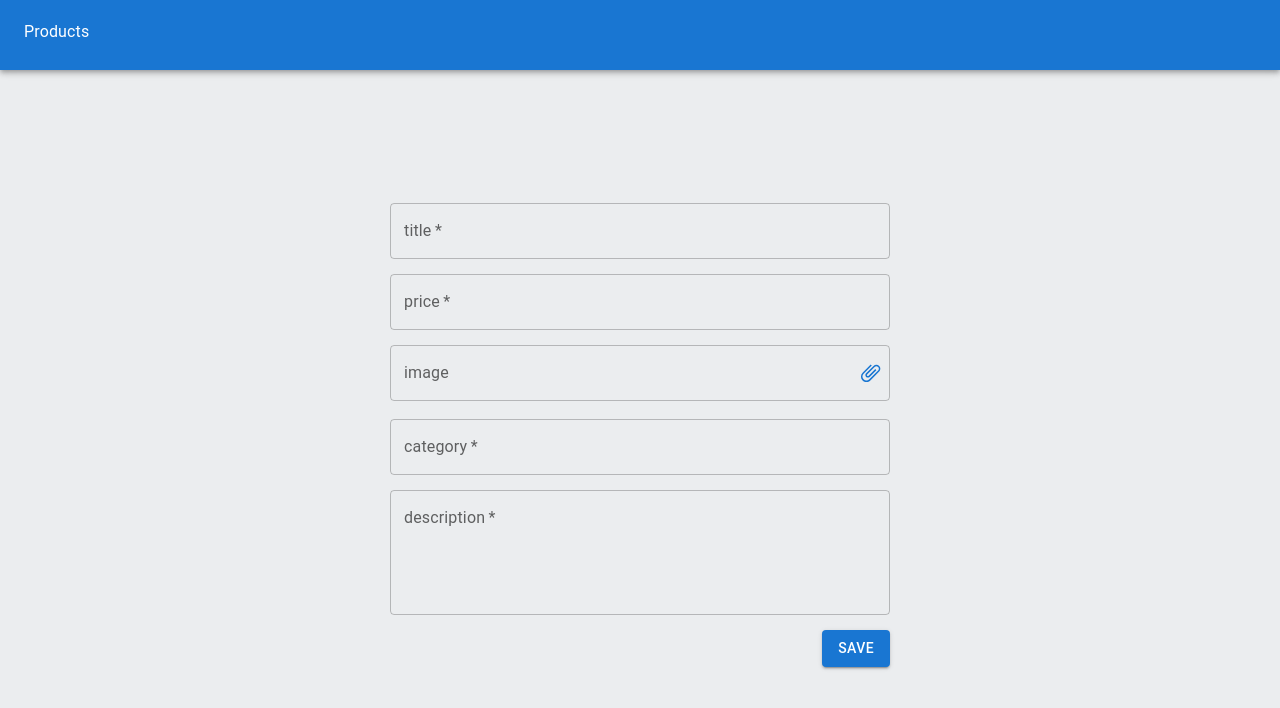
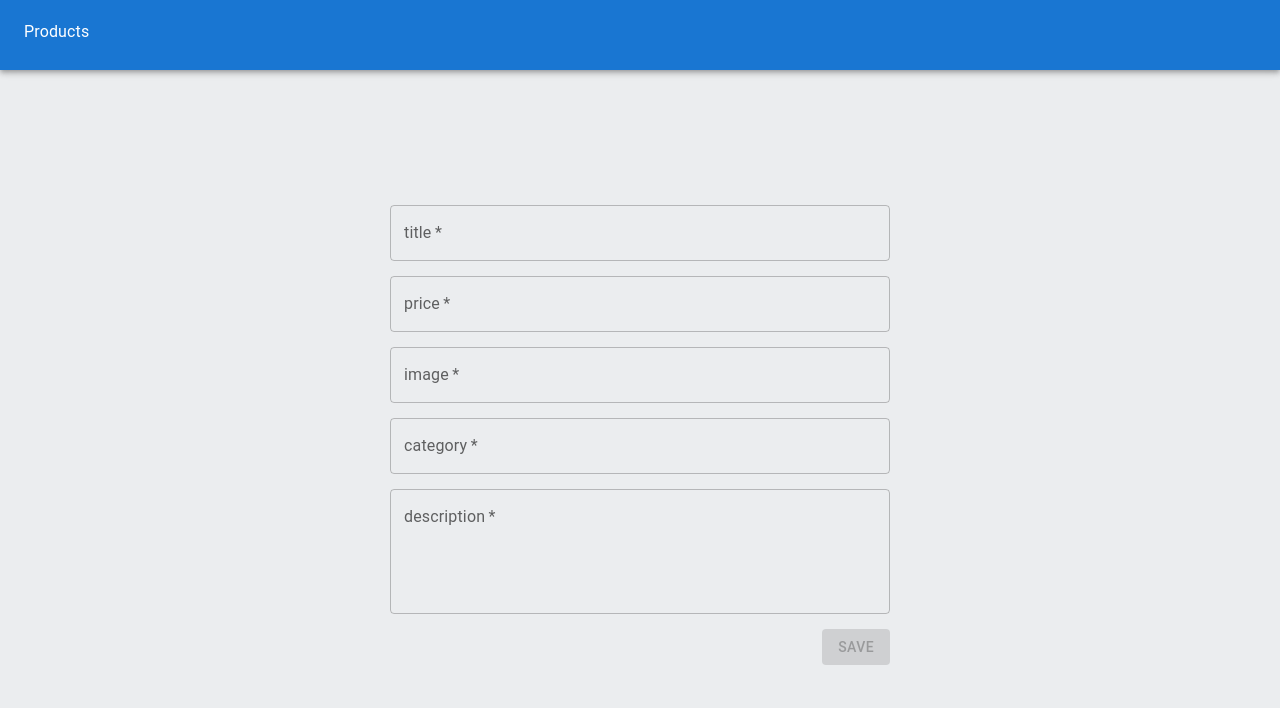
Before and after one commit to dosenk/products, a React (Create React App) app: page /products/add in a window 1280 px wide. Shown: the top 708 px of the page. Built offline with nearby package versions, Linux system fonts and the light colour scheme.

Commit message:
fix: form validation

```diff
--- a/src/components/ProductForm.tsx
+++ b/src/components/ProductForm.tsx
@@ -1,5 +1,5 @@
 import { Box, TextField, Grid, Button, CircularProgress } from '@mui/material';
-import React, { FC, useState } from 'react';
+import React, { FC, useCallback, useEffect, useState } from 'react';
 import { saveProduct, useAddProductMutation } from '../services/ProducService';
 import { productFormInputs } from './constants/constants';
 import { FileInput } from './modules/FileInput';
@@ -7,28 +7,69 @@ import { IProduct } from '../models/IProduct';
 import { useAppDispatch } from '../hooks/redux';
 import { useParams } from 'react-router-dom';
 import { IParams } from './Product';
+import { BackBtn } from './modules/NavBtns';
 
 const ProductForm = () => {
   const { id } = useParams<IParams>();
-  console.log(id);
   const [product, setProduct] = useState<IProduct>({});
-  const [errors, setErrors] = useState(false);
+  const [productNotValidated, setProductNotValidated] = useState<IProduct>({});
+  const [errors, setErrors] = useState(true);
   const [addProduct, { data: products, isLoading, error }] = useAddProductMutation();
+
+  const validator = (value: string, pattern: string | undefined) => {
+    if (pattern !== 'undefined') {
+      const regExp = new RegExp(pattern as string);
+      return regExp.test(value) ? value : 'error';
+    }
+
+    return value;
+  };
 
   const handleChange = (
     e: React.ChangeEvent<HTMLTextAreaElement | HTMLInputElement>,
     name: string
   ) => {
-    const { value, type } = e.target; // e.target.files
-    const image = 'https://i.pravatar.cc'; // files[0] - img
-    setProduct({ ...product, [name]: type === 'file' ? image : value });
+    const { value, type, pattern } = e.target as HTMLInputElement;
+    setProduct({ ...product, [name]: validator(value, pattern) });
+    setProductNotValidated({ ...product, [name]: value });
   };
+
+  const fieldValidator = useCallback(
+    (field) => {
+      return product[field as keyof IProduct] === 'error';
+    },
+    [product]
+  );
+
+  useEffect(() => {
+    const keys: string[] = Object.keys(product).filter((field) => field !== 'id');
+    const allRequiredFilds: boolean = productFormInputs.length === keys.length;
+    if (keys.some((key) => product[key as keyof IProduct] === 'error') || !allRequiredFilds) {
+      setErrors(true);
+      return;
+    }
+    setErrors(false);
+  }, [product]);
 
   const handleSave = async () => {
     const res = await addProduct(product).unwrap();
     setProduct({});
-    saveProduct(res);
+    setProductNotValidated({});
+    saveProduct(res, Number(id));
   };
+
+  useEffect(() => {
+    if (id) {
+      const productsFromLocalStorage = JSON.parse(localStorage.getItem('products') ?? '[]')
+        .filter((localStorageProduct: IProduct) => localStorageProduct.id === Number(id))
+        .at(0);
+      const serverProducts = JSON.parse(localStorage.getItem('serverProducts') ?? '[]')
+        .filter((localStorageProduct: IProduct) => localStorageProduct.id === Number(id))
+        .at(0);
+      setProduct(productsFromLocalStorage ?? serverProducts);
+      setProductNotValidated(productsFromLocalStorage ?? serverProducts);
+    }
+  }, [id]);
 
   return (
     <Grid
@@ -44,8 +85,11 @@ const ProductForm = () => {
       ) : (
         <Box sx={{ width: '500px' }} component="form">
           {productFormInputs.map((input) => {
-            return input.type === 'text' ? (
+            const value = productNotValidated[input.name as keyof IProduct];
+            return (
               <TextField
+                value={value || ''}
+                error={fieldValidator(input.name)}
                 key={input.name}
                 required
                 label={input.name}
@@ -54,18 +98,19 @@ const ProductForm = () => {
                 sx={{ marginBottom: '15px' }}
                 multiline={!!input.multiline}
                 rows={!!input.multiline ? input.multiline : 1}
-              />
-            ) : (
-              <FileInput
-                key={input.name}
-                {...input}
-                errors={errors}
-                setErrors={setErrors}
-                handleChange={handleChange}
+                inputProps={{
+                  pattern: `${input.pattern}`,
+                  title: ''
+                }}
               />
             );
           })}
-          <Button variant="contained" sx={{ float: 'right' }} onClick={handleSave}>
+          <Button
+            disabled={errors}
+            variant="contained"
+            sx={{ float: 'right' }}
+            onClick={handleSave}
+          >
             Save
           </Button>
         </Box>
--- a/src/components/constants/constants.ts
+++ b/src/components/constants/constants.ts
@@ -20,32 +20,37 @@ export const navBtn: IMenu[] = [
   },
   {
     name: 'delete',
-    link: '/products/delete',
-    disabled: true
+    disabled: true,
+    action: 'handleDelete'
   }
 ];
 
 export const productFormInputs = [
   {
     name: 'title',
-    type: 'text'
+    type: 'text',
+    pattern: '^.{5,}$'
   },
   {
     name: 'price',
-    type: 'text'
+    type: 'text',
+    pattern: '^\\d{1,}$'
   },
   {
     name: 'image',
-    type: 'file'
+    type: 'text',
+    pattern: '^.{5,}$'
   },
   {
     name: 'category',
-    type: 'text'
+    type: 'text',
+    pattern: '^.{1,}$'
   },
   {
     name: 'description',
     type: 'text',
-    multiline: 4
+    multiline: 4,
+    pattern: '^.{5,}$'
   }
 ];
 
--- a/src/components/modules/NavBtns.tsx
+++ b/src/components/modules/NavBtns.tsx
@@ -6,6 +6,7 @@ import { IMenu } from '../../models/IMenu';
 interface INavBtns {
   classes: any;
   navBtn: IMenu[];
+  actions: any;
 }
 
 export const BackBtn = () => {
@@ -18,7 +19,7 @@ export const BackBtn = () => {
   );
 };
 
-const NavBtns: FC<INavBtns> = ({ classes, navBtn }) => {
+const NavBtns: FC<INavBtns> = ({ classes, navBtn, actions }) => {
   return (
     <ButtonGroup
       variant="contained"
@@ -28,10 +29,21 @@ const NavBtns: FC<INavBtns> = ({ classes, navBtn }) => {
     >
       {navBtn.map((btn: any) => {
         return (
-          <Button key={btn.name} disabled={btn.disabled} sx={{ padding: '0px' }}>
-            <NavLink to={btn.link} style={{ padding: '6px 16px', width: '100%' }}>
-              {btn.name}
-            </NavLink>
+          <Button
+            key={btn.name}
+            disabled={btn.disabled}
+            sx={{ padding: btn.link ? '0px' : '6px 16px' }}
+            onClick={() => {
+              if (btn.action) return actions[btn.action]();
+            }}
+          >
+            {btn.link ? (
+              <NavLink to={btn.link} style={{ padding: '6px 16px', width: '100%' }}>
+                {btn.name}
+              </NavLink>
+            ) : (
+              btn.name
+            )}
           </Button>
         );
       })}
--- a/src/models/IMenu.ts
+++ b/src/models/IMenu.ts
@@ -1,5 +1,6 @@
 export interface IMenu {
   name: string;
-  link: string;
+  link?: string;
   disabled?: boolean;
+  action?: string;
 }
--- a/src/services/ProducService.ts
+++ b/src/services/ProducService.ts
@@ -28,14 +28,31 @@ export const productApi = createApi({
         method: 'POST',
         body: product
       })
+    }),
+    deleteProduct: build.mutation<IProduct, string>({
+      query: (product) => ({
+        url: `/${product}`,
+        method: 'DELETE'
+      })
     })
   })
 });
 
-export const { useFetchAppProductsQuery, useFetchAppProductQuery, useAddProductMutation } =
-  productApi;
+export const {
+  useFetchAppProductsQuery,
+  useFetchAppProductQuery,
+  useAddProductMutation,
+  useDeleteProductMutation
+} = productApi;
 
-export const saveProduct = (product: IProduct): void => {
+const editProduct = (id: number, prodArr: IProduct[], product: IProduct): void => {
+  prodArr.forEach((productItem: IProduct, index: number) => {
+    if (productItem.id === id) {
+      prodArr[index] = product;
+    }
+  });
+};
+export const saveProduct = (product: IProduct, id: number): void => {
   const products = localStorage.getItem('products');
 
   if (!products) {
@@ -43,11 +60,31 @@ export const saveProduct = (product: IProduct): void => {
     return;
   }
   const prodArr = JSON.parse(products);
-  const lastId = prodArr[prodArr.length - 1].id;
-  prodArr.push({ ...product, id: lastId + 1 });
+  if (id) {
+    editProduct(id, prodArr, product);
+  } else {
+    const lastId = prodArr[prodArr.length - 1].id;
+    prodArr.push({ ...product, id: lastId + 1 });
+  }
   localStorage.setItem('products', JSON.stringify(prodArr));
 };
 
 export const saveProducts = (products: IProduct[] | undefined): void => {
-  localStorage.setItem('products', JSON.stringify(products));
+  localStorage.setItem('serverProducts', JSON.stringify(products));
 };
+
+export const deleteProductFromLocaleStorage = (id: number | undefined): void => {
+  const products = JSON.parse(localStorage.getItem('products') ?? '[]');
+  const recivedProduct = JSON.parse(localStorage.getItem('serverProducts') ?? '[]');
+  const allProducts = [...products, ...recivedProduct];
+  if (allProducts.length) {
+    localStorage.setItem(
+      'products',
+      JSON.stringify(products.filter((product: IProduct) => product.id !== id))
+    );
+    localStorage.setItem(
+      'serverProducts',
+      JSON.stringify(recivedProduct.filter((product: IProduct) => product.id !== id))
+    );
+  }
+};
```
Also changed, not shown: src/components/Products.tsx (+35 -12 lines).
